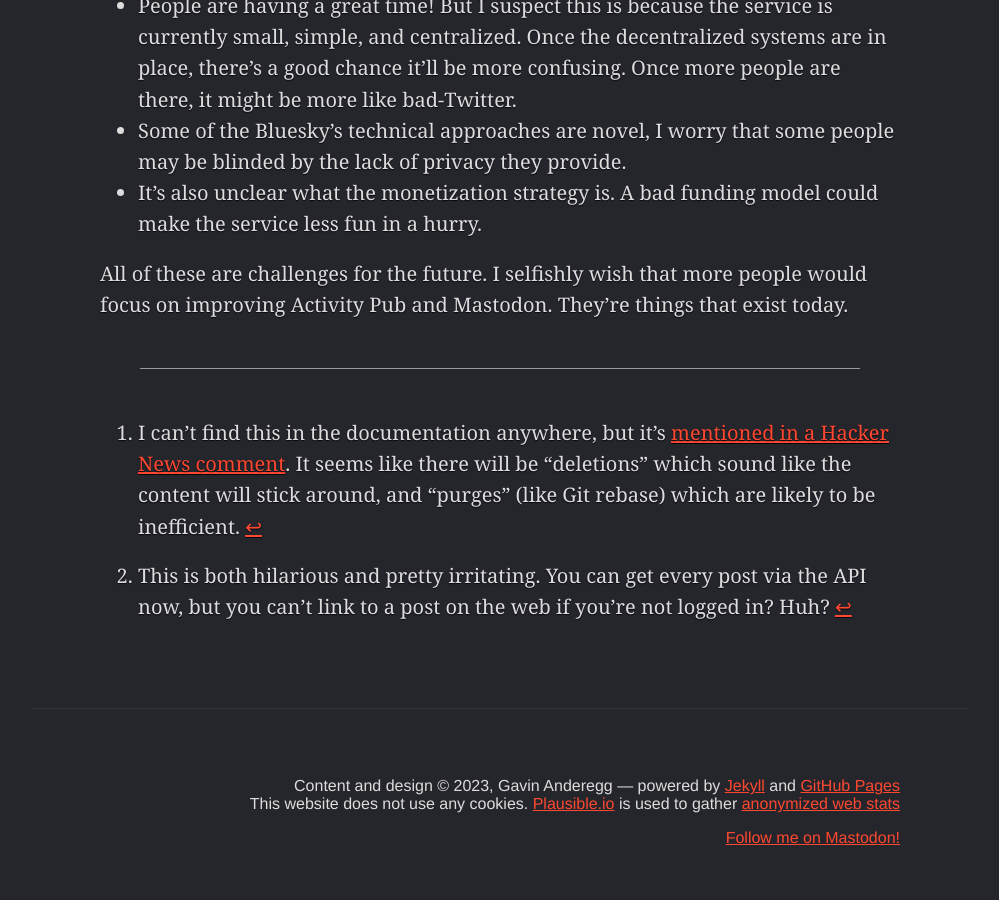
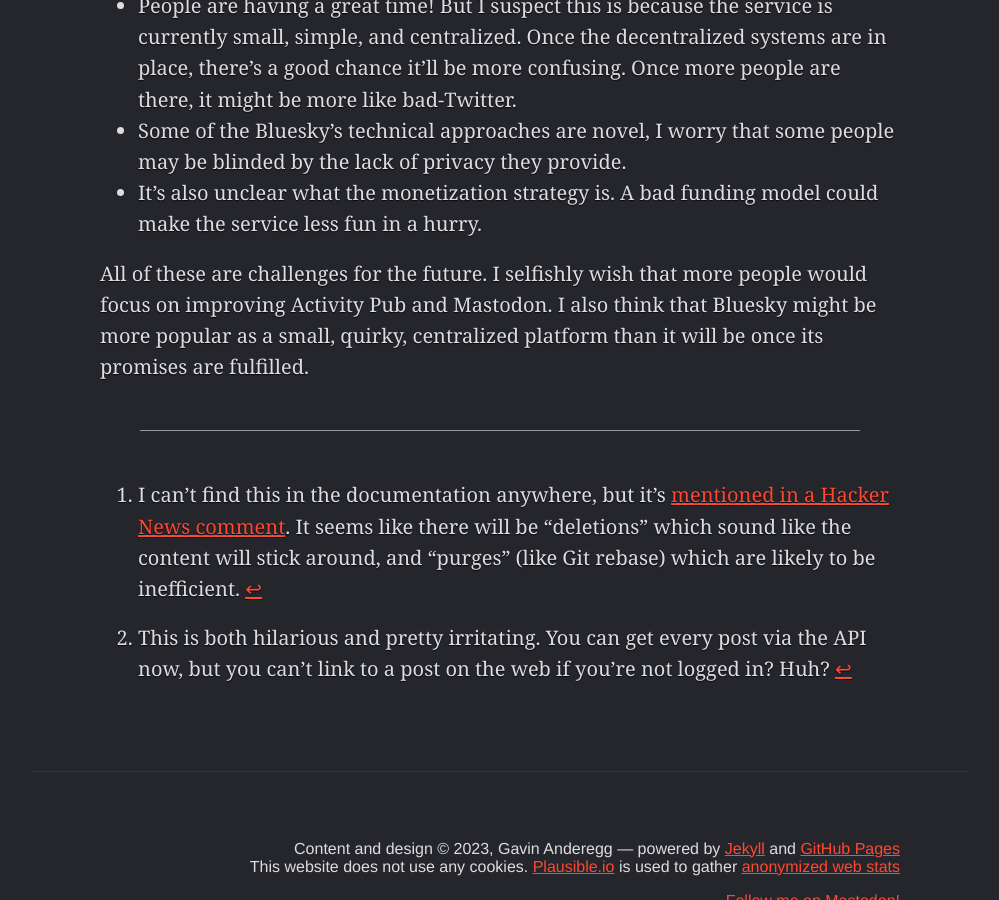
Before and after one commit to gavinanderegg/gavinanderegg.github.io, a Jekyll site: the page built from _posts/2023-05-09-bluesky-frustrations.md, in a window 1280 px wide and 900 px high, scrolled down 3616 px. Shown: the whole window, without its empty margins (140-1139 px from the left). Built offline with Jekyll 4.4.1, drawn with Linux system fonts in a browser that asks for light colours.

Commit message:
Wasn't happy with the ending

```diff
--- a/_posts/2023-05-09-bluesky-frustrations.md
+++ b/_posts/2023-05-09-bluesky-frustrations.md
@@ -47,7 +47,7 @@
 * Some of the Bluesky’s technical approaches are novel, I worry that some people may be blinded by the lack of privacy they provide.
 * It’s also unclear what the monetization strategy is. A bad funding model could make the service less fun in a hurry.
 
-All of these are challenges for the future. I selfishly wish that more people would focus on improving Activity Pub and Mastodon. They’re things that exist today.
+All of these are challenges for the future. I selfishly wish that more people would focus on improving Activity Pub and Mastodon. I also think that Bluesky might be more popular as a small, quirky, centralized platform than it will be once its promises are fulfilled.
 
 
 <hr>
```
